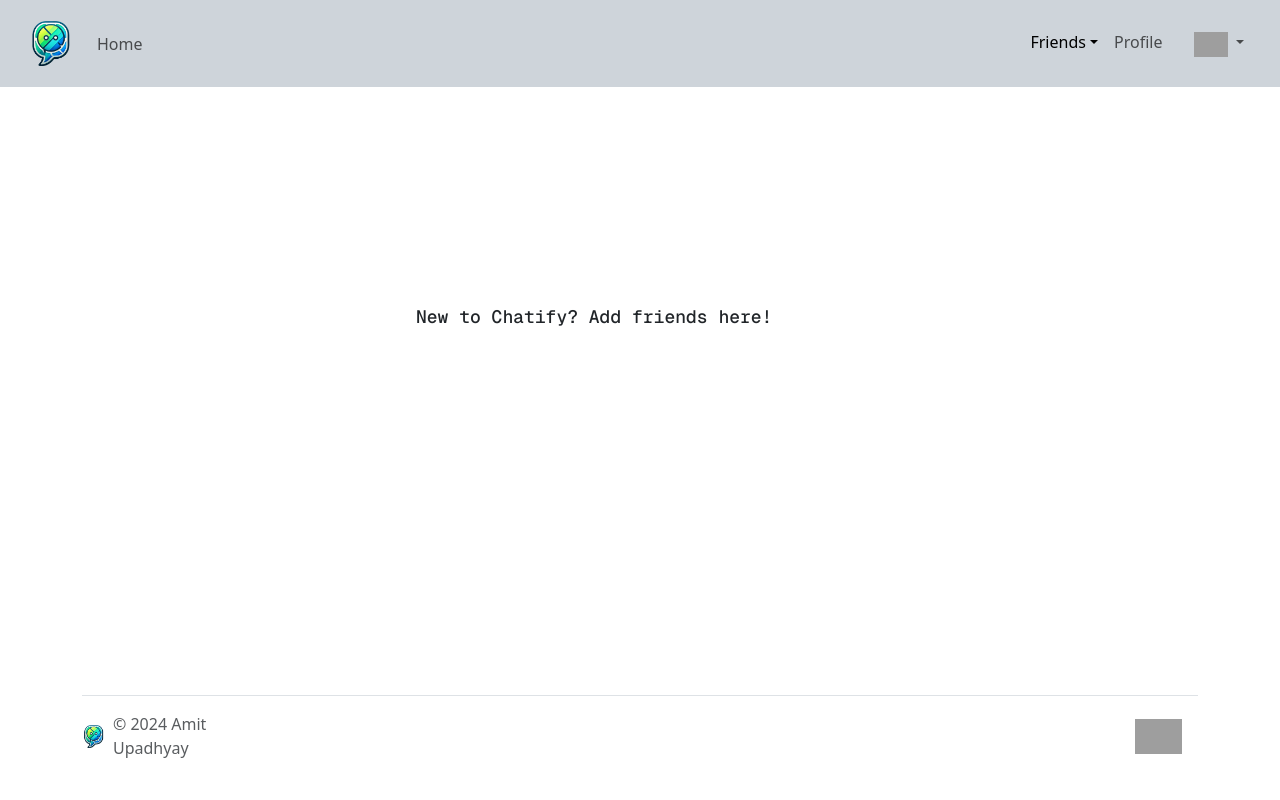
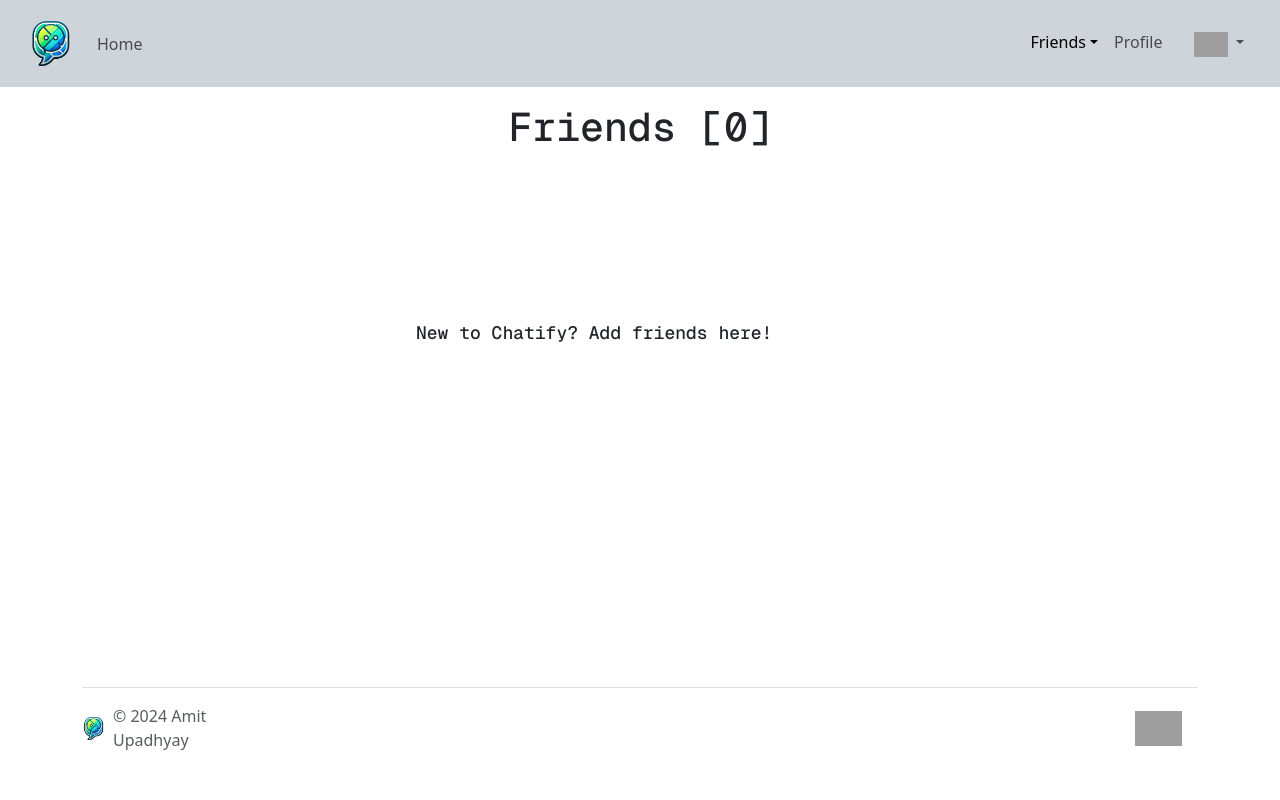
Before and after one commit to ppl-call-me-tima/chatify, a Flask app: page /friends/myfriends in a window 1280 px wide. Run offline with Flask 3, Linux system fonts and the light colour scheme; the visitor is signed in with stand-in values (Sample User, id 1); data that the repository does not hold is empty; grey boxes are pictures that could not be loaded.

Commit message:
Enhance pages - add headers and counters for lists

```diff
--- a/static/styles/style.css
+++ b/static/styles/style.css
@@ -42,10 +42,10 @@
 
 #inner-box{
   position: relative;
-  top: 25%;
+  top: 20%;
 }
 
 #empty-list{
-  padding: 30% 15%;
+  padding: 25% 15%;
   font-size: large;
 }
--- a/templates/change_password.html
+++ b/templates/change_password.html
@@ -8,6 +8,7 @@ Change Password
 
 <div id="main-box" class="container mt-4">
     <div id="inner-box">
+        <h1 class="geist-mono-500 mb-4" style="justify-self: center;">Change Password</h1>
         <form id="f" class="d-flex flex-column align-items-center" action="/change_password" method="post">
             <div class="mb-3">
                 <input {% if not old %} autofocus {% endif %} class="form-control form-control-lg" name="old" placeholder="Old Password" type="password" value="{{ old }}">
--- a/templates/friendrequests.html
+++ b/templates/friendrequests.html
@@ -6,8 +6,9 @@ Friend Requests
 
 {% block main %}
 <div id="main-box" class="container mt-4">
+    <h1 class="geist-mono-500" style="justify-self: center;">Incoming Friend Requests [{{ rows|length }}]</h1>
     <div class="d-flex mx-auto" style="height: auto; width: 50vw">
-        <div style="height:70vh ;width: 50vw; overflow-y: scroll;">
+        <div style="height: 63vh; width: 50vw; overflow-y: scroll;">
             {% if rows|length == 0 %}
             <div id="empty-list" class="d-flex geist-mono-500">You have no pending friend requests.</div>
             {% else %}
--- a/templates/myfriends.html
+++ b/templates/myfriends.html
@@ -5,9 +5,10 @@ My Friends
 {% endblock %}
 
 {% block main %}
-<div id="main-box" class="container mt-4">
+<div id="main-box" class="container mt-3">
+    <h1 class="geist-mono-500" style="width: fit-content; justify-self: center;">Friends [{{ rows|length }}]</h1>
     <div class="d-flex mx-auto" style="height: auto; width: 50vw">
-        <div style="height:70vh ;width: 50vw; overflow-y: scroll;">
+        <div style="height: 63vh; width: 50vw; overflow-y: scroll;">
             {% if rows|length == 0 %}
             <div id="empty-list" class="d-flex geist-mono-500"><a href="sendfriendrequests"
                 class="link-dark link-offset-3-hover link-underline-opacity-0 link-underline-opacity-75-hover">New
--- a/templates/sendfriendrequests.html
+++ b/templates/sendfriendrequests.html
@@ -7,6 +7,7 @@ Send Friend Requests
 {% block main %}
 <div id="main-box" class="container mt-4">
     <div id="inner-box">
+        <h1 class="geist-mono-500" style="justify-self: center;">Send Friend Request</h1>
         <div id="main-box" class="container mt-4" style="height: 50vh; width: 70vh">
             <div class="mx-auto">
                 <form class="d-flex flex-column align-items-center my-auto" action="/friends/sendfriendrequests"
```
